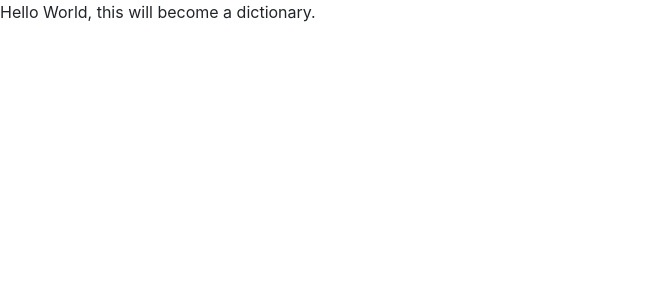
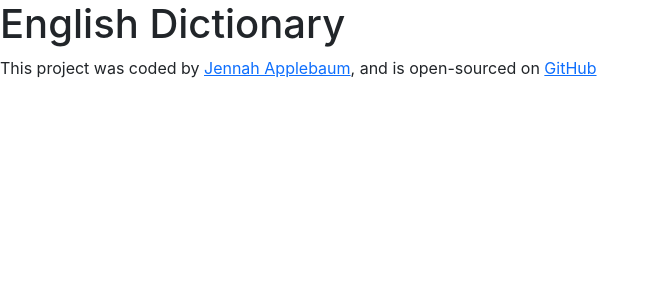
Before and after one commit to jmapplebaum/react-dictionary, a React (Create React App) app: page / in a window 1280 px wide. Shown: the top 300 px of the page, without its empty margins (0-660 px from the left). Built offline with nearby package versions, Linux system fonts and the light colour scheme.

Commit message:
Created a title and footer

```diff
--- a/src/App.js
+++ b/src/App.js
@@ -4,8 +4,22 @@ function App() {
   return (
     <div className="App">
       <header className="App-header">
-        Hello World, this will become a dictionary.
+        <h1>English Dictionary</h1>
       </header>
+      <footer>
+        This project was coded by{" "}
+        <a href="https://jennahcodes.com/" target="_blank">
+          {" "}
+          Jennah Applebaum
+        </a>
+        , and is open-sourced on{" "}
+        <a
+          href="https://github.com/jmapplebaum/react-dictionary"
+          target="_blank"
+        >
+          GitHub
+        </a>
+      </footer>
     </div>
   );
 }
```
